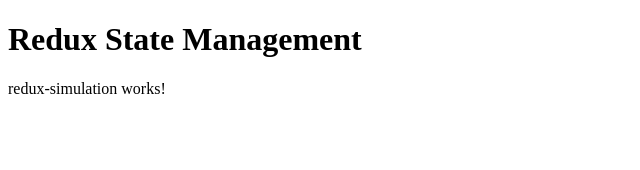
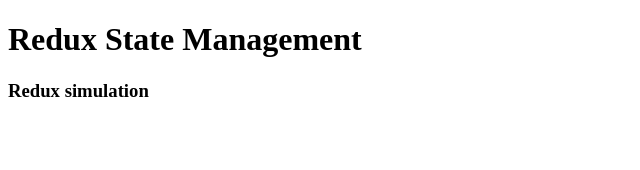
Before and after one commit to DeyanaNikolova/Angular-june-2023, an Angular app in the folder redux-state-managment/redux-state-management/: page / in a window 1280 px wide. Shown: the top 170 px of the page, without its empty margins (0-640 px from the left). Built offline with nearby package versions, Linux system fonts and the light colour scheme.

Commit message:
Update redux-simulation.component.html

```diff
--- a/redux-state-managment/redux-state-management/src/app/redux-simulation/redux-simulation.component.html
+++ b/redux-state-managment/redux-state-management/src/app/redux-simulation/redux-simulation.component.html
@@ -1 +1,4 @@
-<p>redux-simulation works!</p>
+<div>
+    <h3>Redux simulation</h3>
+
+</div>
```
